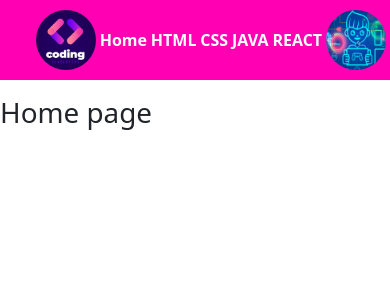
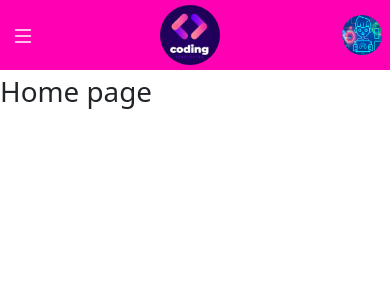
Before and after one commit to Sprem143/note2, a React (Vite) app: page / in a window 390 px wide. Shown: the top 300 px of the page. Built offline with nearby package versions, Linux system fonts and the light colour scheme.

Commit message:
responsibility added to the header

```diff
--- a/src/mainpage/Navbar.css
+++ b/src/mainpage/Navbar.css
@@ -8,7 +8,8 @@ ul{
     display: flex;
     align-items: center;
     justify-content: space-evenly;
-
+   position: fixed;
+   width: 100%;
 }
 .round-img{
     border-radius: 50%;
@@ -23,3 +24,50 @@ ul{
     transition:0.5s;
     text-decoration: underline;
 }
+/* -------------mobile header-------------- */
+.nav2{
+    display: flex;
+    align-items: center;
+    height: 70px;
+    width: 100%;
+    background-color:rgb(255, 0, 179) ;
+    justify-content: space-between;
+    padding: 0 2%;
+    visibility: hidden;
+   margin-bottom: -120px;
+    /* position: fixed; */
+}
+ @media screen and (max-width:576px) {
+    .links-container{
+        visibility: hidden;
+    }
+    .nav2{
+        visibility: visible;
+        margin-bottom: 5px;
+    }
+    .account2{
+        height: 40px;
+    }
+    .option-body{
+        height: 400px;
+        width: 200px;
+        margin-top: 70px;
+        position: fixed;
+        margin-left: -200px;
+        transition: 0.5s;
+        padding: 1%;
+        background-color: rgb(91, 36, 84);
+    }
+    #option-dismiss{
+        float: right;
+        background-color: rgb(0, 0, 0);
+        padding:0 3px 0 3px;
+        color: white;
+    }
+    .linkstyle a{
+        text-decoration: none;
+        list-style: none;
+        color: white;
+        margin: 2%;
+    }
+ }
--- a/src/mainpage/Navbar.jsx
+++ b/src/mainpage/Navbar.jsx
@@ -1,6 +1,14 @@
 import { Outlet, Link } from "react-router-dom";
-import './Navbar.css'
+import "./Navbar.css";
 export default function Navbar() {
+  function showoption() {
+    document.getElementById("option-container").style.marginLeft = "0";
+    console.log("hello");
+  }
+  //------------- dismiss funtion-----------
+  function dismiss() {
+    document.getElementById("option-container").style.marginLeft = "-200px";
+  }
   return (
     <>
       <nav>
@@ -8,7 +16,12 @@ export default function Navbar() {
         <div className="nav1">
           <ul className="links-container">
             <li>
-                <img className="round-img" src="src\assets\images\logo.png" alt="logo" height='60'  />
+              <img
+                className="round-img"
+                src="src\assets\images\logo.png"
+                alt="logo"
+                height="60"
+              />
             </li>
             <li>
               <Link to="/">Home</Link>
@@ -27,7 +40,12 @@ export default function Navbar() {
             </li>
             <li>
               <div className="account">
-                    <img src="src\assets\images\account.png" alt="account" className="round-img" height='60' />
+                <img
+                  src="src\assets\images\account.png"
+                  alt="account"
+                  className="round-img"
+                  height="60"
+                />
               </div>
             </li>
           </ul>
@@ -35,11 +53,76 @@ export default function Navbar() {
 
         {/* mobile navbar */}
         <div className="nav2">
-          <div className="menu-icon"></div>
-          <div className="logo"></div>
-          <div className="account"></div>
+          {/* -----------------------menu icons*----------------------*/}
+          <div className="menu-icon" onClick={showoption}>
+            <svg
+              xmlns="http://www.w3.org/2000/svg"
+              width="30"
+              height="24"
+              fill="white"
+              class="bi bi-list"
+              viewBox="0 0 16 16"
+            >
+              <path
+                fill-rule="evenodd"
+                d="M2.5 12a.5.5 0 0 1 .5-.5h10a.5.5 0 0 1 0 1H3a.5.5 0 0 1-.5-.5m0-4a.5.5 0 0 1 .5-.5h10a.5.5 0 0 1 0 1H3a.5.5 0 0 1-.5-.5m0-4a.5.5 0 0 1 .5-.5h10a.5.5 0 0 1 0 1H3a.5.5 0 0 1-.5-.5"
+              />
+            </svg>
+          </div>
+          {/* onlclik display options */}
+
+          {/*---------------------- mobile logo---------------------- */}
+          <div className="logo">
+            <img
+              className="round-img"
+              src="src\assets\images\logo.png"
+              alt="logo"
+              height="60"
+            />
+          </div>
+          {/* -----------------------account ------------------------------- */}
+          <div className="account">
+            <img
+              src="src\assets\images\account.png"
+              alt="account"
+              className="round-img account2"
+              height="60"
+            />
+          </div>
         </div>
       </nav>
+      <div className="option-body" id="option-container">
+        <div id="option-dismiss" onClick={dismiss}>
+          <svg
+            xmlns="http://www.w3.org/2000/svg"
+            width="20"
+            height="20"
+            fill="currentColor"
+            class="bi bi-arrow-bar-left"
+            viewBox="0 0 16 16"
+          >
+            <path
+              fill-rule="evenodd"
+              d="M12.5 15a.5.5 0 0 1-.5-.5v-13a.5.5 0 0 1 1 0v13a.5.5 0 0 1-.5.5M10 8a.5.5 0 0 1-.5.5H3.707l2.147 2.146a.5.5 0 0 1-.708.708l-3-3a.5.5 0 0 1 0-.708l3-3a.5.5 0 1 1 .708.708L3.707 7.5H9.5a.5.5 0 0 1 .5.5"
+            />
+          </svg>
+        </div>
+        {/* Menu links */}
+        <ul>
+          <li className="linkstyle">
+            <Link to="/html" onClick={dismiss}>HTML</Link>
+          </li>
+          <li className="linkstyle">
+            <Link to="/css" onClick={dismiss}>CSS</Link>
+          </li>
+          <li className="linkstyle">
+            <Link to="/java" onClick={dismiss}>JAVA</Link>
+          </li>
+          <li className="linkstyle">
+            <Link to="/react" onClick={dismiss}>REACT</Link>
+          </li>
+        </ul>
+      </div>
       <Outlet />
     </>
   );
```
